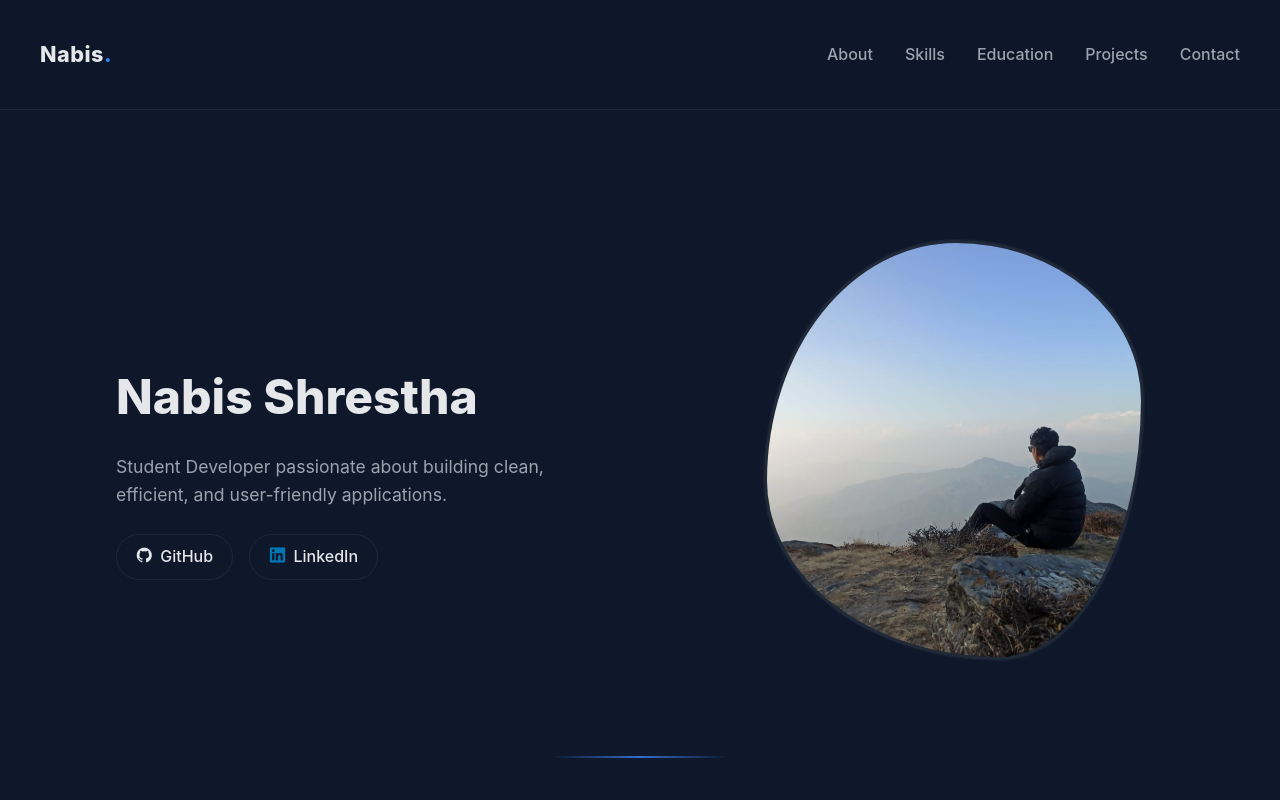
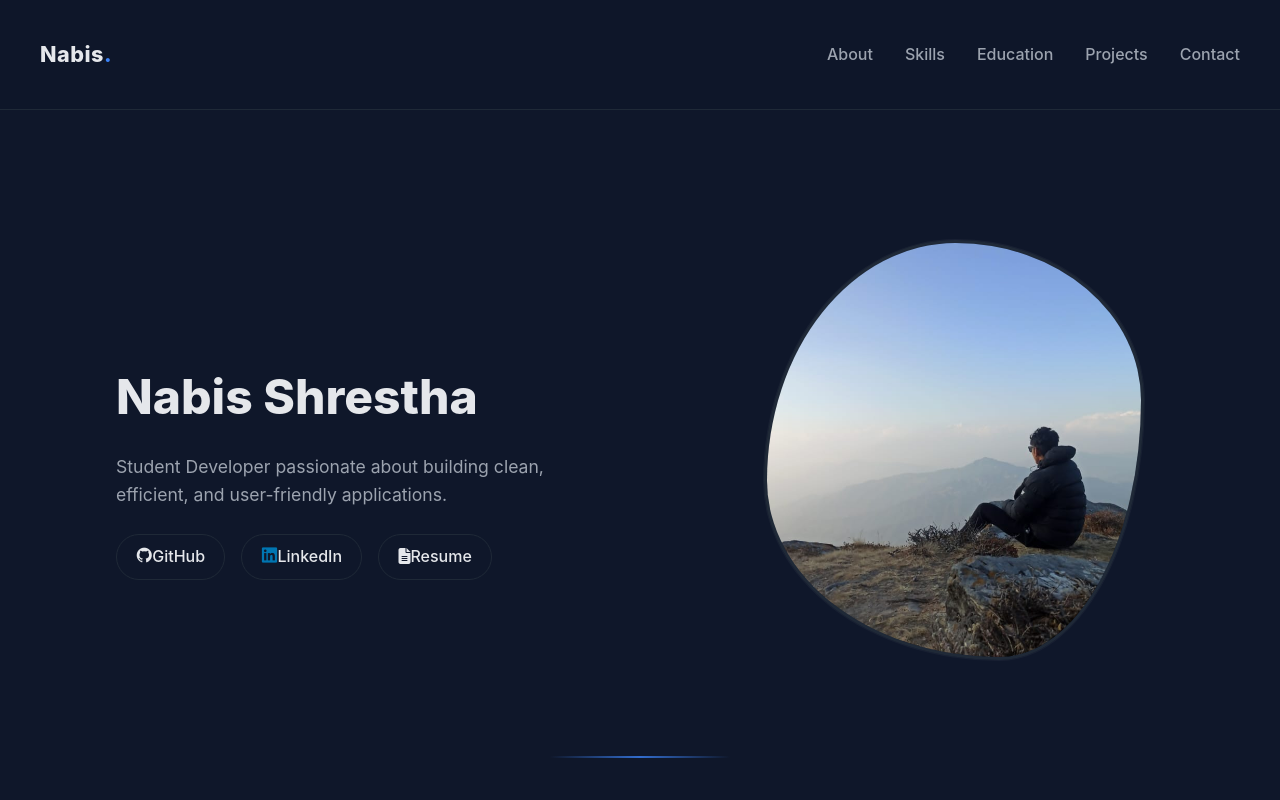
Before and after one commit to thatguy-Nabis/portfolio-react, a React (Create React App) app: page / in a window 1280 px wide. Shown: the top 800 px of the page. Built offline with nearby package versions, Linux system fonts and the light colour scheme.

Commit message:
Changes in app, hero

```diff
--- a/src/App.js
+++ b/src/App.js
@@ -20,8 +20,8 @@
         <Hero />
         <About />
         <Skills />
+        <Education />
         <Projects />
-        <Education />
         <Contact />
       </main>
 
--- a/src/components/Hero.jsx
+++ b/src/components/Hero.jsx
@@ -16,16 +16,26 @@
               target="_blank"
               rel="noreferrer"
             >
-              <i className="devicon-github-original github-icon"> </i>
+              <i className="devicon-github-original github-icon"></i>
               GitHub
             </a>
+
             <a
               href="https://linkedin.com/in/nabis-shrestha-268114288"
               target="_blank"
               rel="noreferrer"
             >
-              <i className="devicon-linkedin-plain colored"> </i>
+              <i className="devicon-linkedin-plain colored"></i>
               LinkedIn
+            </a>
+
+            <a
+              href={process.env.PUBLIC_URL + "/resume.pdf"}
+              target="_blank"
+              rel="noreferrer"
+            >
+              <i className="fa-solid fa-file-lines"></i>
+              Resume
             </a>
           </div>
         </div>
```
Also changed, not shown: 1 other file (tests, documents, lock files or other folders).
